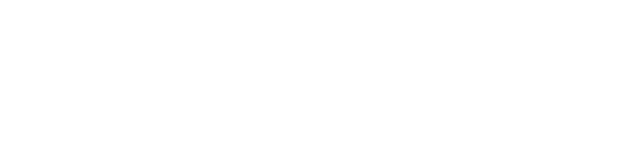
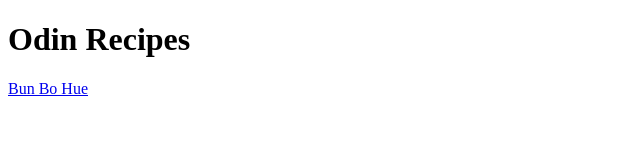
Before and after one commit to NhatLg/odin-recipes, a plain HTML site: page index.html in a window 1280 px wide. Shown: the whole page, without its empty margins (0-640 px from the left). Drawn offline with Linux system fonts and the light colour scheme.

Commit message:
Add anchor to index.html that links to /recipes/bunbohue.html

```diff
--- a/index.html
+++ b/index.html
@@ -5,6 +5,7 @@
         <title>Odin Recipes</title>
     </head>
     <body>
-
+        <h1>Odin Recipes</h1>
+        <a href="recipes/bunbohue.html">Bun Bo Hue</a>
     </body>
 </html>
```
